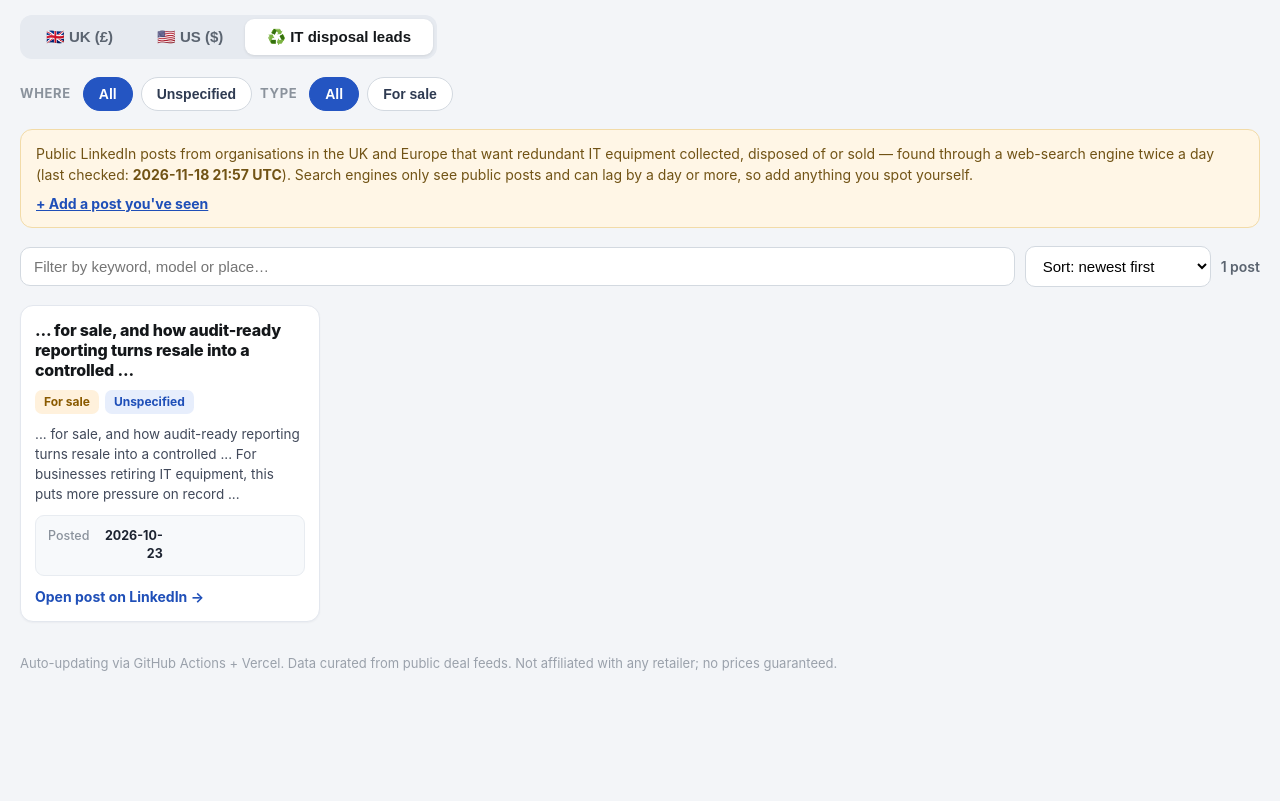
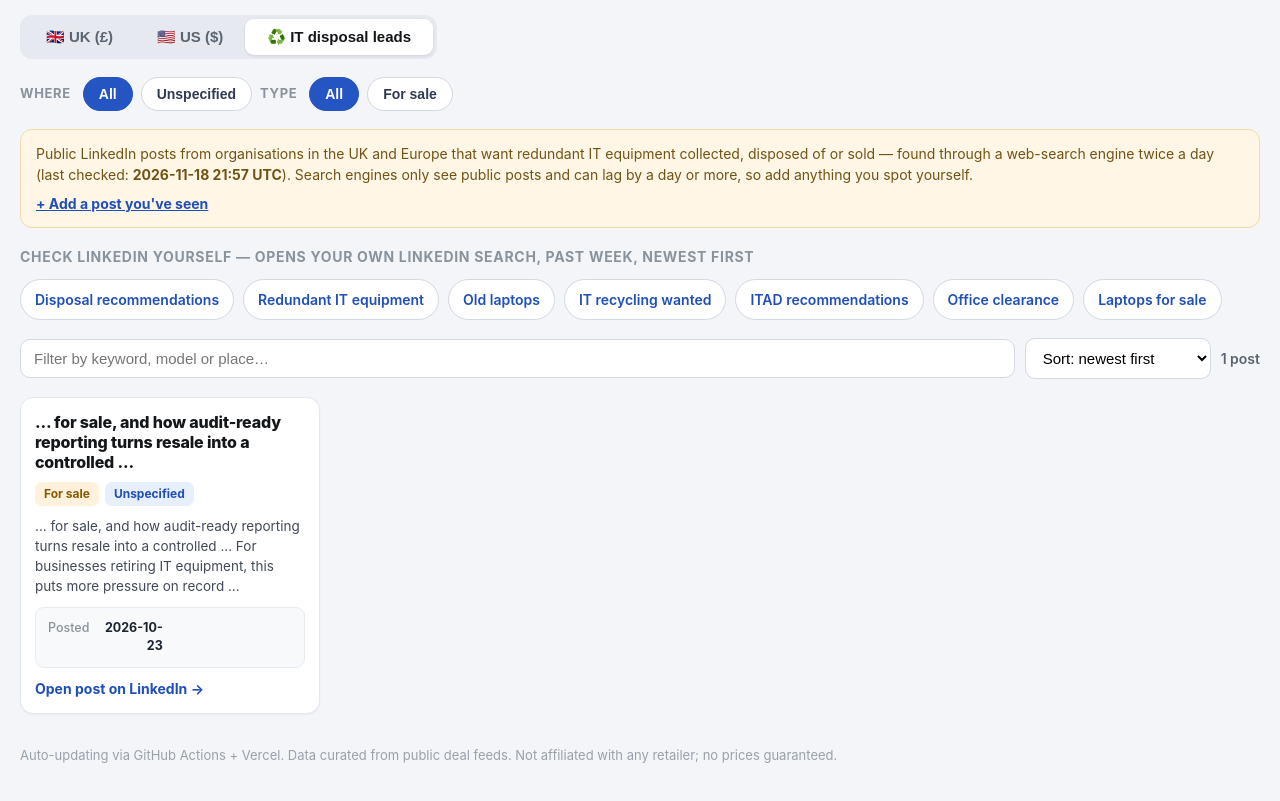
Before and after one commit to mismail-ui/laptop-deals, a plain HTML site: page index.html in a window 1280 px wide. Both pictures are taken after a click on the button "♻️ IT disposal leads". Shown: the part 101-902 px from the top of the page. Before the commit the page ends 831 px from the top, so only its background shows below. Drawn offline with Linux system fonts and the light colour scheme.

Commit message:
Add one-click LinkedIn post searches to the leads tab (#4)
Claude-Session: https://claude.ai/code/session_01Ct1huoUjz2UBMz3si7eY6G

Co-authored-by: Claude <noreply@anthropic.com>

```diff
--- a/index.html
+++ b/index.html
@@ -89,6 +89,11 @@ body[data-mode="leads"] .dealsonly { display: none; }
     <br><a class="addpost" href="https://github.com/mismail-ui/laptop-deals/issues/new?template=add-linkedin-post.yml" target="_blank" rel="noopener">+ Add a post you've seen</a>
   </div>
 
+  <div class="leadsonly">
+    <div class="section-title" style="margin-top:0">Check LinkedIn yourself — opens your own LinkedIn search, past week, newest first</div>
+    <div class="retailers" id="lisearches" style="margin-bottom:18px"></div>
+  </div>
+
   <div class="bar">
     <input id="search" type="text" placeholder="Filter by model, brand, retailer or spec…">
     <select id="sort">
@@ -166,6 +171,21 @@ function leadChips(label, which, current, values){
   return `<span class="lbl">${label}</span>` + ['All', ...values].map(v =>
     `<button class="storechip ${v===current?'active':''}" data-which="${which}" data-v="${esc(v)}">${esc(v)}</button>`).join('');
 }
+// Shortcuts into LinkedIn's own post search. They open in the visitor's logged-in
+// LinkedIn; nothing here reads LinkedIn automatically.
+const LI_SEARCHES = [
+  ['Disposal recommendations', '"IT equipment" disposal recommendations'],
+  ['Redundant IT equipment', '"redundant IT equipment"'],
+  ['Old laptops', '"old laptops" recommend'],
+  ['IT recycling wanted', '"IT recycling" looking for'],
+  ['ITAD recommendations', 'ITAD recommend'],
+  ['Office clearance', '"office clearance" IT equipment'],
+  ['Laptops for sale', 'laptops "for sale" surplus']
+];
+const liSearchUrl = q => 'https://www.linkedin.com/search/results/content/?keywords=' + encodeURIComponent(q) +
+  '&datePosted=' + encodeURIComponent('"past-week"') + '&sortBy=' + encodeURIComponent('"date_posted"') + '&origin=FACETED_SEARCH';
+document.getElementById('lisearches').innerHTML = LI_SEARCHES.map(([label, q]) =>
+  `<a href="${esc(liSearchUrl(q))}" target="_blank" rel="noopener noreferrer">${esc(label)}</a>`).join('');
 const KIND_ORDER = ['Needs disposal','For sale','ITAD / buyer advert','Other'];
 function renderLeads(){
   const seen = new Set();
```
